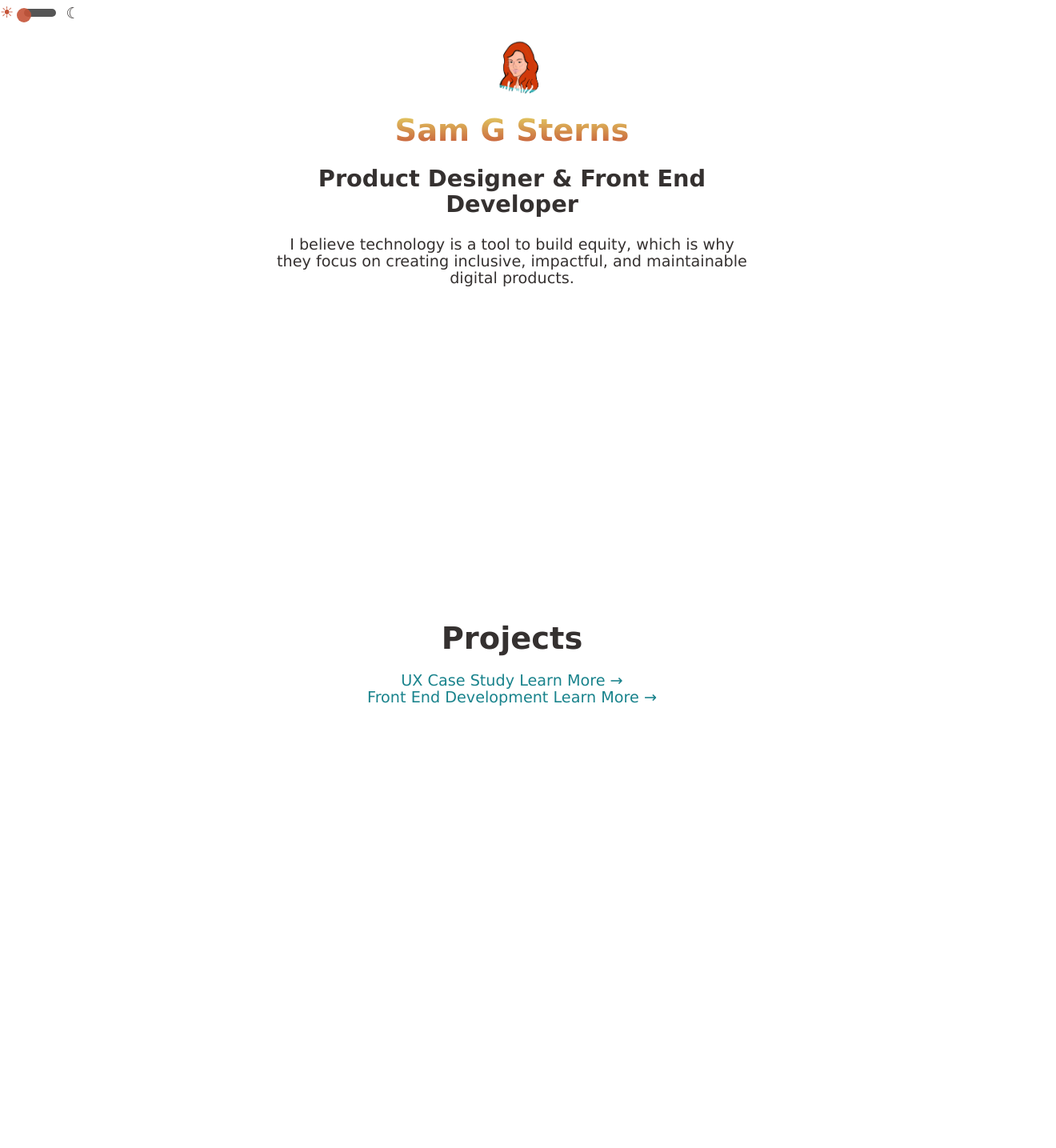
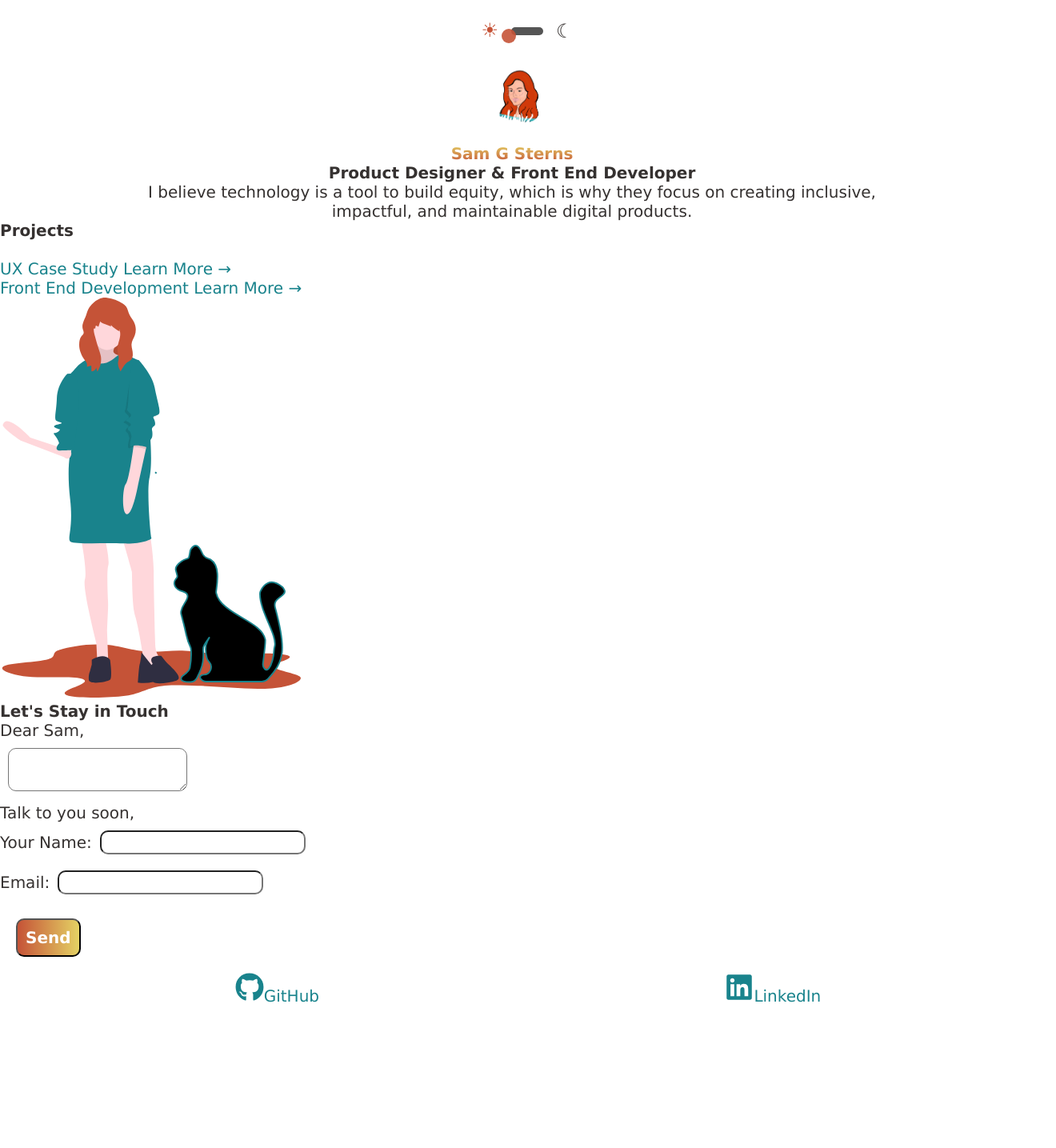
Before and after one commit to samSterns/my-new-portfolio, a React (Create React App) app: page / in a window 1280 px wide. Shown: the top 1435 px of the page at 80% size, 1320 px wide, since content can reach past the window. After the commit the page ends 1257 px from the top, so only its background shows below. Built offline with nearby package versions, Linux system fonts and the light colour scheme.

Commit message:
working on respnsive layout why white bar on left side

```diff
--- a/src/App.scss
+++ b/src/App.scss
@@ -5,7 +5,22 @@
   @include google-font("Alegreya+Sans");
   @include google-font("Titillium+Web");
   font-family: $text-font;
-  text-align: center;
+  margin: 0 auto;
+
+  @include phone {
+    font-size: 18px;
+
+
+  }
+
+  @include tablet {
+    font-size: 18px;
+
+  }
+
+  @include desktop {
+    font-size: 20px;
+  }
 }
 
 ul {
@@ -32,28 +47,21 @@ ul {
   transition: background-color 0.25s ease-out;
 }
 
-.light-mode nav {
-  transition: background-color 0.25s ease-out;
-}
-
 .dark-mode {
   background-color: #030303;
   color: #999;
 }
 
-// nav {
-//   width: 100%;
-//   display: flex;
-//   padding: 20px;
-// }
+nav {
+  width: 100%;
+  display: flex;
+  padding: 20px;
+}
 
 main {
-  padding: 0.5em;
-  margin: 0 auto;
-  max-width: 600px;
+  max-width: $content-width;
   font-size: 1.2rem;
-  line-height: 1.1;
-  height: 90vh;
+  text-align: center;
 }
 
 h1 {
--- a/src/Components/Footer/Footer.js
+++ b/src/Components/Footer/Footer.js
@@ -1,17 +1,18 @@
 import React from 'react';
 import { FaGithub, FaLinkedin } from 'react-icons/fa';
+import './Footer.scss';
 
 const Footer = () => {
     return (
         <footer>
-            <ul>
-                <li>
-                    <a href={'https://github.com/samSterns'} target="_blank">
+            <ul className="footer-ul">
+                <li className="footer-li">
+                    <a className="footer-a" href={'https://github.com/samSterns'} target="_blank">
                     <FaGithub alt="click here to Visit my git hub" size={36}/>
                     GitHub </a>
                 </li>
-                <li>
-                    <a href={'https://www.linkedin.com/in/samsterns/'}>
+                <li className="footer-li">
+                    <a className="footer-a" href={'https://www.linkedin.com/in/samsterns/'}>
                     <FaLinkedin alt="click here to Visit my Linked In" size={36}/>
                     LinkedIn </a>
                 </li>
--- /dev/null
+++ b/src/Components/Footer/Footer.scss
@@ -0,0 +1,12 @@
+.footer-ul {
+    display: flex;
+
+}
+
+.footer-li {
+    align-items: center;
+}
+
+.footer-a {
+
+}
--- a/src/Components/Projects/Projects.js
+++ b/src/Components/Projects/Projects.js
@@ -3,7 +3,7 @@ import { Link } from 'react-router-dom';
 
 const Projects = () => {
     return (
-        <main>
+        <section>
             <h1>Projects</h1>
             <ul>
                 <li>UX Case Study
@@ -14,7 +14,7 @@ const Projects = () => {
                 </li>
             </ul>
 
-        </main>
+        </section>
 
     )
 }
--- a/src/_variables.scss
+++ b/src/_variables.scss
@@ -13,3 +13,43 @@ $header-height: 60px;
 $footer-height: 90px;
 
 $border-radius: .5em;
+
+$phone-width: 320px;
+$tablet-width: 768px;
+$desktop-width: 1024px;
+
+@mixin phone {
+    @media (min-width: #{$phone-width}) and (max-width: #{$tablet-width - 1px}) {
+      @content;
+    }
+  }
+
+@mixin tablet {
+    @media (min-width: #{$tablet-width}) and (max-width: #{$desktop-width - 1px}) {
+      @content;
+    }
+  }
+
+  @mixin desktop {
+    @media (min-width: #{$desktop-width}) {
+      @content;
+    }
+  }
+
+  @mixin retina {
+    @media
+      only screen and (-webkit-min-device-pixel-ratio: 2),
+      only screen and (min--moz-device-pixel-ratio: 2),
+      only screen and (-o-min-device-pixel-ratio: 2/1),
+      only screen and (min-device-pixel-ratio: 2),
+      only screen and (min-resolution: 192dpi),
+      only screen and (min-resolution: 2dppx) {
+      @content;
+    }
+  }
+
+  @mixin print {
+    @media print {
+      @content;
+    }
+  }
```
Also changed, not shown: 1 other file (tests, documents, lock files or other folders).
